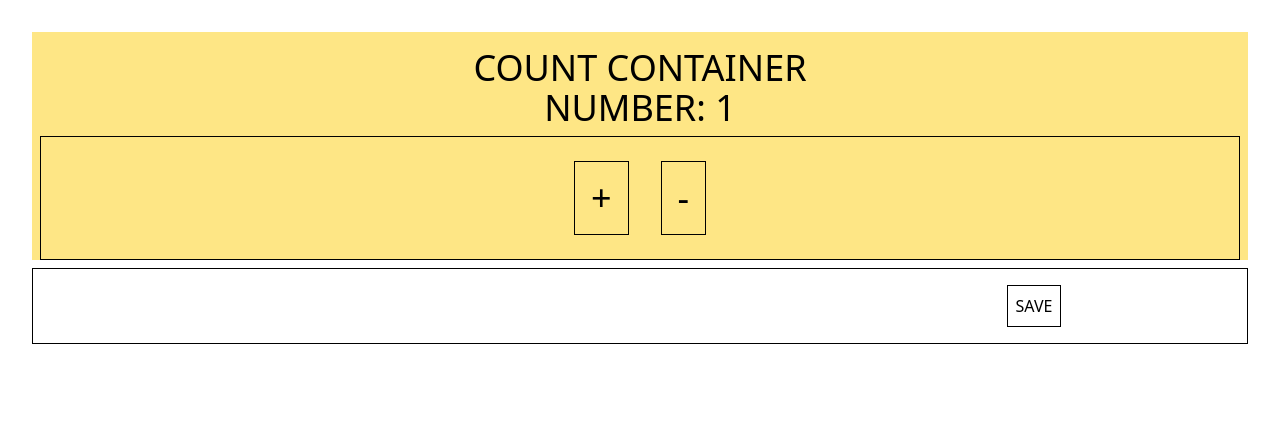
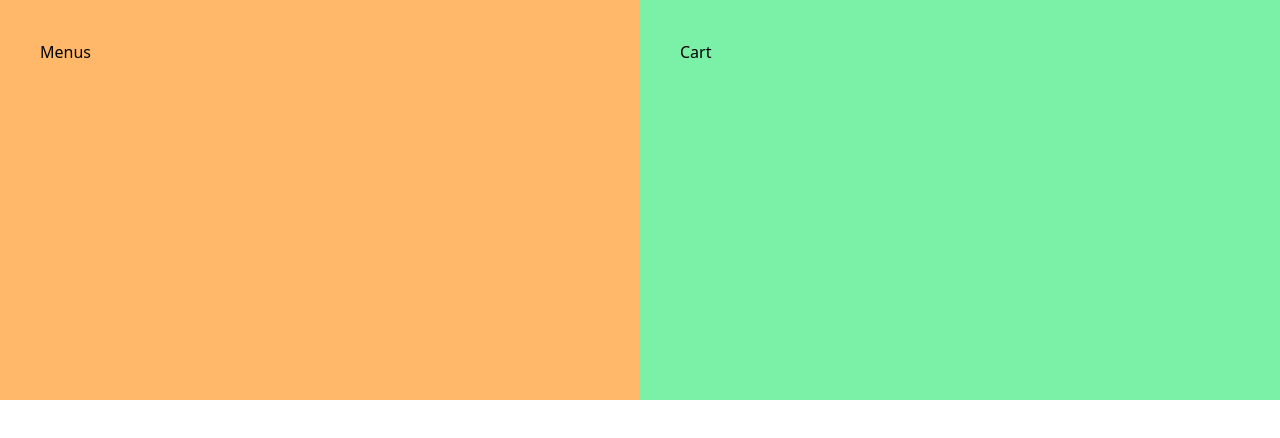
Before and after one commit to Friedchickenman/t2, a React (Vite) app: page / in a window 1280 px wide. Shown: the top 438 px of the page. Built offline with nearby package versions, Linux system fonts and the light colour scheme.

Commit message:
10/01 Seventh Commit

```diff
--- a/src/App.tsx
+++ b/src/App.tsx
@@ -1,13 +1,12 @@
-import './App.css'
-import CountContainer from "./components/countContainer.tsx";
-import TodoContainer from "./components/todo/todoContainer.tsx";
+import KioskContainer from "./components/kiosk/kioskContainer.tsx";
 
 function App() {
 
   return (
     <>
-        <CountContainer></CountContainer>
-        <TodoContainer></TodoContainer>
+        <KioskContainer></KioskContainer>
+        {/*<CountContainer></CountContainer>*/}
+        {/*<TodoContainer></TodoContainer>*/}
     </>
   )
 }
--- /dev/null
+++ b/src/components/kiosk/CartComponent.tsx
@@ -0,0 +1,10 @@
+
+function CartComponent() {
+    return (
+        <div>
+            <div>Cart</div>
+        </div>
+    );
+}
+
+export default CartComponent;
--- /dev/null
+++ b/src/components/kiosk/kioskContainer.tsx
@@ -0,0 +1,30 @@
+import MenuComponent from "./menuComponent.tsx";
+import CartComponent from "./CartComponent.tsx";
+
+function KioskContainer() {
+
+    const menuArr: Menu[] = [
+        {mno: 1, name: 'Drip Coffee', price:4000, imgName:'M1.jpg', category:'C'},
+        {mno: 2, name: 'Latte', price:5000, imgName:'M2.jpg', category:'C'},
+        {mno: 3, name: 'Apple Cake', price:7000, imgName:'M3.jpg', category:'D'},
+        {mno: 4, name: 'Key Ring', price:3000, imgName:'M4.jpg', category:'G'},
+    ]
+
+    console.log(menuArr)
+
+    return (
+        <div className={'flex h-full'}>
+
+            <div className={'w-2/3 h-100 bg-orange-300 p-10'}>
+            <MenuComponent></MenuComponent>
+            </div>
+
+            <div className={'w-2/3 h-100 bg-green-300 p-10'}>
+            <CartComponent></CartComponent>
+            </div>
+
+        </div>
+    );
+}
+
+export default KioskContainer;
--- /dev/null
+++ b/src/components/kiosk/menuComponent.tsx
@@ -0,0 +1,10 @@
+
+function MenuComponent() {
+    return (
+        <div>
+            <div>Menus</div>
+        </div>
+    );
+}
+
+export default MenuComponent;
--- /dev/null
+++ b/src/types/kiosk.d.ts
@@ -0,0 +1,8 @@
+
+interface Menu {
+    mno: number,
+    name: string,
+    price: number,
+    imgName ?: string,
+    category: string
+}
```
